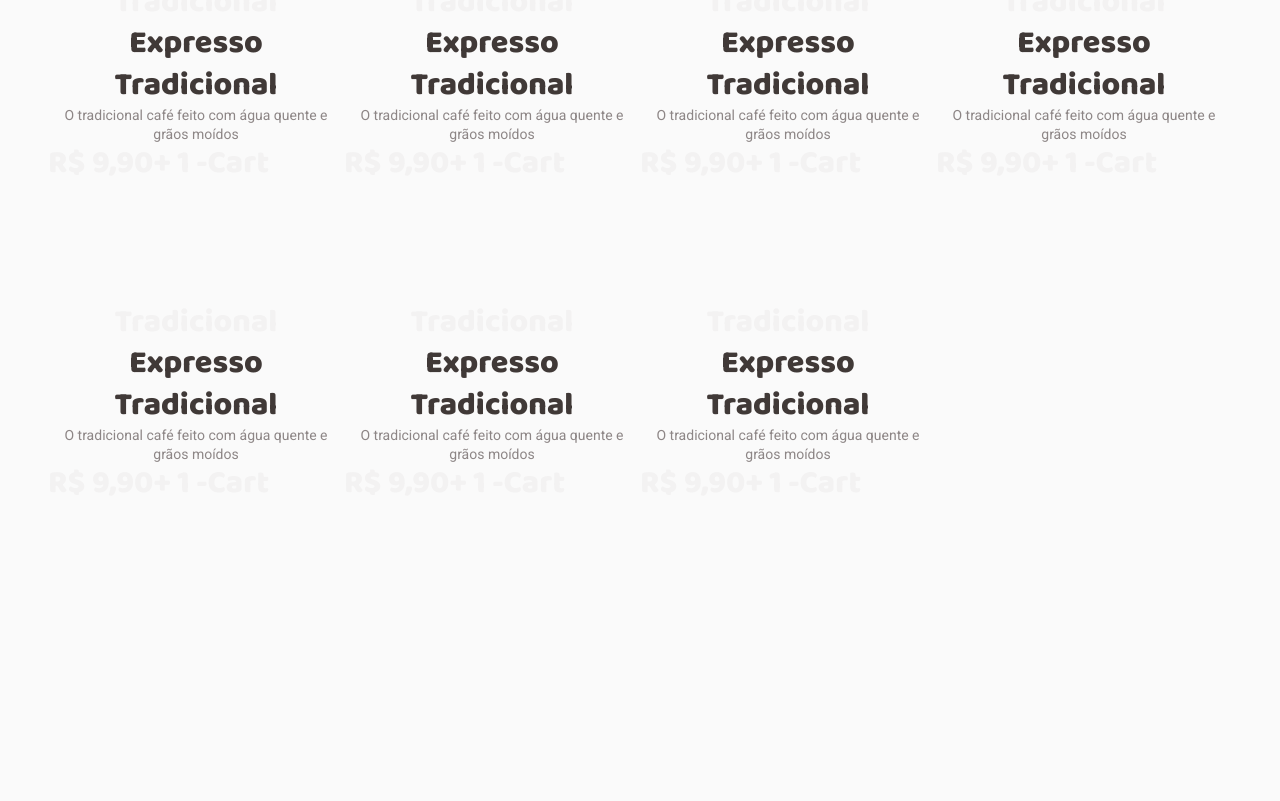
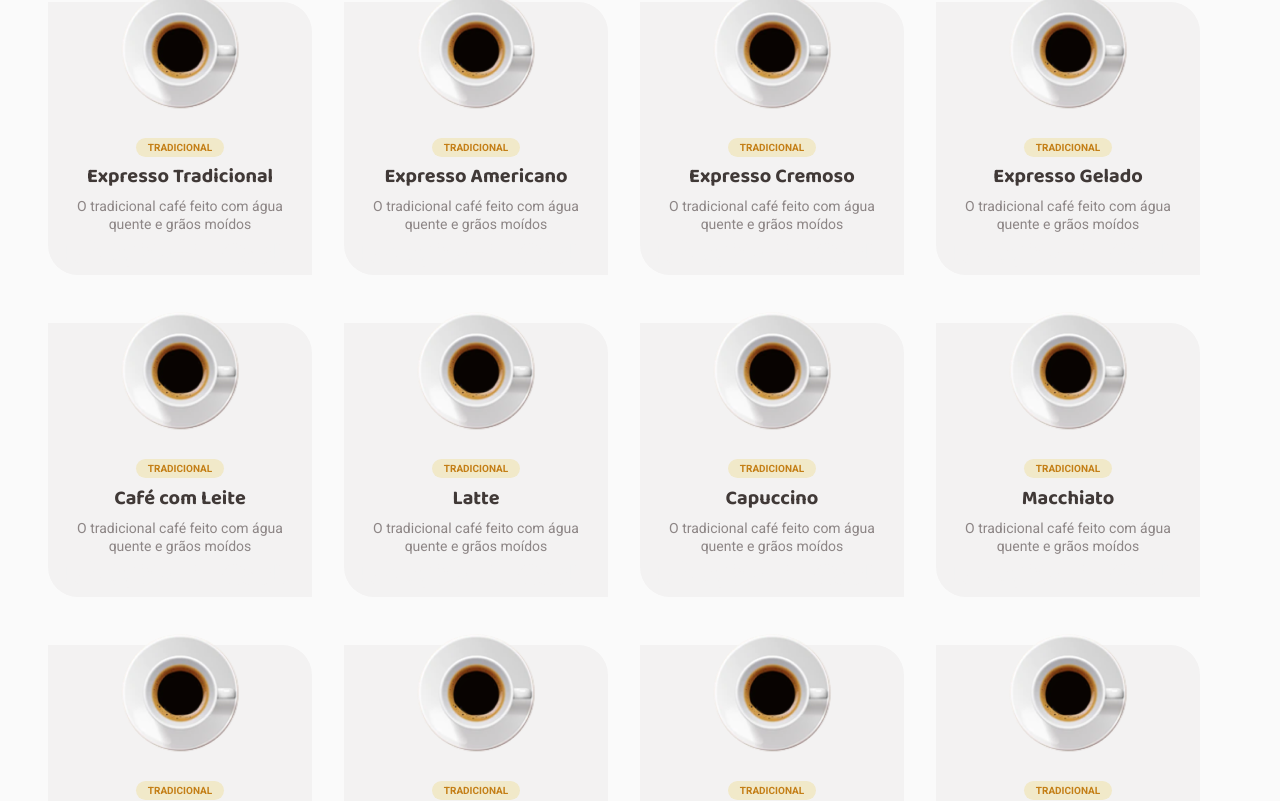
Before and after one commit to rafaelpalma88/challenge-02-reactjs-rocketseat, a React (Vite) app: page / in a window 1280 px wide. Shown: the part 740-1541 px from the top of the page. Before the commit the page ends 1362 px from the top, so only its background shows below. Built offline with nearby package versions, Linux system fonts and the light colour scheme; the HTML template or start-up script is replaced by a standard one.

Commit message:
adjusting product list

```diff
--- a/src/Router.tsx
+++ b/src/Router.tsx
@@ -1,16 +1,16 @@
-import { Route, Routes } from 'react-router-dom'
-import { DefaultLayout } from './layouts/DefaultLayout'
-// import { History } from './pages/History'
+import { Route, Routes } from 'react-router-dom';
+import { DefaultLayout } from './layouts/DefaultLayout';
 
-import { Home } from './pages/Home'
+import { Home } from './pages/Home';
+import { Checkout } from './pages/Checkout';
 
 export function Router() {
   return (
     <Routes>
-      <Route path='/' element={<DefaultLayout />}>
-        <Route path='/' element={<Home />} />
-        {/* <Route path='/history' element={<History />} /> */}
+      <Route path="/" element={<DefaultLayout />}>
+        <Route path="/" element={<Home />} />
+        <Route path="/checkout" element={<Checkout />} />
       </Route>
     </Routes>
-  )
+  );
 }
--- a/src/components/Header/index.tsx
+++ b/src/components/Header/index.tsx
@@ -2,18 +2,19 @@ import {
   ButtonsWrapper,
   CartButton,
   LocationButton,
-  Logo,
+  LogoImg,
   Wrapper,
-} from "./styles";
-import coffeeDeliveryLogo from "../../assets/Logo.png";
-import { MapPin, ShoppingCart } from "@phosphor-icons/react";
+} from './styles';
+import coffeeDeliveryLogo from '../../assets/Logo.png';
+import { MapPin, ShoppingCart } from '@phosphor-icons/react';
+import { Link } from 'react-router-dom';
 
 export function Header() {
   return (
     <Wrapper>
-      <img src={coffeeDeliveryLogo} alt="Logotipo Coffee Delivery" />
-      <Logo />
-
+      <Link to="/">
+        <LogoImg src={coffeeDeliveryLogo} alt="Logotipo Coffee Delivery" />
+      </Link>
       <ButtonsWrapper>
         <LocationButton>
           <MapPin size={16} />
--- a/src/components/Header/styles.ts
+++ b/src/components/Header/styles.ts
@@ -1,4 +1,4 @@
-import styled from "styled-components";
+import styled from 'styled-components';
 
 export const Wrapper = styled.div`
   display: flex;
@@ -12,7 +12,7 @@ export const ButtonsWrapper = styled.div`
   justify-content: space-between;
 `;
 
-export const Logo = styled.div``;
+export const LogoImg = styled.img``;
 
 export const BaseButton = styled.button`
   display: flex;
@@ -27,13 +27,13 @@ export const BaseButton = styled.button`
 `;
 
 export const LocationButton = styled(BaseButton)`
-  background-color: ${(props) => props.theme["purple-light"]};
-  color: ${(props) => props.theme["purple-dark"]};
+  background-color: ${props => props.theme['purple-light']};
+  color: ${props => props.theme['purple-dark']};
   border: 0px;
 `;
 
 export const CartButton = styled(BaseButton)`
-  background-color: ${(props) => props.theme["yellow-light"]};
-  color: ${(props) => props.theme["yellow-dark"]};
+  background-color: ${props => props.theme['yellow-light']};
+  color: ${props => props.theme['yellow-dark']};
   border: 0px;
 `;
--- a/src/components/ProductItem/index.tsx
+++ b/src/components/ProductItem/index.tsx
@@ -1,10 +1,28 @@
-import { ButtonsWrapper, Description, Title, Wrapper } from './styles';
+import {
+  ButtonsWrapper,
+  Description,
+  ImageContainer,
+  Label,
+  ProductImage,
+  Title,
+  Wrapper,
+} from './styles';
 
-export function ProductItem() {
+interface ProductItemProps {
+  productImage: string;
+  productTitle: string;
+}
+
+export function ProductItem({ productImage, productTitle }: ProductItemProps) {
   return (
     <Wrapper>
-      <p>Tradicional</p>
-      <Title>Expresso Tradicional</Title>
+      <ImageContainer>
+        <ProductImage src={productImage} alt="Product" />
+      </ImageContainer>
+      <div>
+        <Label>Tradicional</Label>
+      </div>
+      <Title>{productTitle}</Title>
       <Description>
         O tradicional café feito com água quente e grãos moídos
       </Description>
--- a/src/components/ProductItem/styles.ts
+++ b/src/components/ProductItem/styles.ts
@@ -5,11 +5,32 @@ export const Wrapper = styled.div`
   color: ${props => props.theme['base-card']};
   ${mixins.fonts.titleL};
   text-align: center;
+  background-color: red;
+  padding-left: 1rem;
+  padding-right: 1rem;
+  background-color: ${props => props.theme['base-card']};
+  border-top-right-radius: 30px;
+  border-bottom-left-radius: 30px;
+`;
+
+export const ImageContainer = styled.div`
+  position: relative;
+  height: 120px;
+`;
+
+export const ProductImage = styled.img`
+  position: absolute;
+  top: -10%;
+  left: 50%;
+  transform: translateX(-50%);
+  width: 120px;
+  height: auto;
 `;
 
 export const Title = styled.p`
   color: ${props => props.theme['base-subtitle']};
-  ${mixins.fonts.titleL};
+  ${mixins.fonts.titleS};
+  margin-bottom: 0.5rem;
 `;
 
 export const Description = styled.p`
@@ -17,6 +38,20 @@ export const Description = styled.p`
   ${mixins.fonts.textS};
 `;
 
+export const Label = styled.span`
+  background-color: ${props => props.theme['yellow-light']};
+  color: ${props => props.theme['yellow-dark']};
+  border-radius: 15px;
+  ${mixins.fonts.tag};
+  text-transform: uppercase;
+  font-weight: bold;
+  margin-bottom: 1.5rem;
+  padding-top: 0.25rem;
+  padding-bottom: 0.25rem;
+  padding-left: 0.75rem;
+  padding-right: 0.75rem;
+`;
+
 export const ButtonsWrapper = styled.p`
   display: flex;
 `;
--- a/src/components/ProductsLIst/index.tsx
+++ b/src/components/ProductsLIst/index.tsx
@@ -1,5 +1,6 @@
-import { ProductItem } from "../ProductItem";
-import { ListItem, ListItems, Title, Wrapper } from "./styles";
+import { ProductItem } from '../ProductItem';
+import { ListItem, ListItems, Title, Wrapper } from './styles';
+import imgProductExpressoTradicional from '../../assets/expresso_tradicional.png';
 
 export function ProductsList() {
   return (
@@ -7,27 +8,90 @@ export function ProductsList() {
       <Title>Nossos cafés</Title>
       <ListItems>
         <ListItem>
-          <ProductItem />
+          <ProductItem
+            productImage={imgProductExpressoTradicional}
+            productTitle="Expresso Tradicional"
+          />
         </ListItem>
         <ListItem>
-          <ProductItem />
+          <ProductItem
+            productImage={imgProductExpressoTradicional}
+            productTitle="Expresso Americano"
+          />
         </ListItem>
         <ListItem>
-          <ProductItem />
+          <ProductItem
+            productImage={imgProductExpressoTradicional}
+            productTitle="Expresso Cremoso"
+          />
         </ListItem>
         <ListItem>
-          <ProductItem />
+          <ProductItem
+            productImage={imgProductExpressoTradicional}
+            productTitle="Expresso Gelado"
+          />
         </ListItem>
         <ListItem>
-          <ProductItem />
+          <ProductItem
+            productImage={imgProductExpressoTradicional}
+            productTitle="Café com Leite"
+          />
         </ListItem>
         <ListItem>
-          <ProductItem />
+          <ProductItem
+            productImage={imgProductExpressoTradicional}
+            productTitle="Latte"
+          />
         </ListItem>
         <ListItem>
-          <ProductItem />
+          <ProductItem
+            productImage={imgProductExpressoTradicional}
+            productTitle="Capuccino"
+          />
+        </ListItem>
+        <ListItem>
+          <ProductItem
+            productImage={imgProductExpressoTradicional}
+            productTitle="Macchiato"
+          />
+        </ListItem>
+        <ListItem>
+          <ProductItem
+            productImage={imgProductExpressoTradicional}
+            productTitle="Mocaccino"
+          />
+        </ListItem>
+        <ListItem>
+          <ProductItem
+            productImage={imgProductExpressoTradicional}
+            productTitle="Chocolate Quente"
+          />
+        </ListItem>
+        <ListItem>
+          <ProductItem
+            productImage={imgProductExpressoTradicional}
+            productTitle="Cubano"
+          />
+        </ListItem>
+        <ListItem>
+          <ProductItem
+            productImage={imgProductExpressoTradicional}
+            productTitle="Havaiano"
+          />
+        </ListItem>
+        <ListItem>
+          <ProductItem
+            productImage={imgProductExpressoTradicional}
+            productTitle="Árabe"
+          />
+        </ListItem>
+        <ListItem>
+          <ProductItem
+            productImage={imgProductExpressoTradicional}
+            productTitle="Irlandês"
+          />
         </ListItem>
       </ListItems>
     </Wrapper>
-  )
+  );
 }
--- a/src/components/ProductsLIst/styles.ts
+++ b/src/components/ProductsLIst/styles.ts
@@ -10,12 +10,13 @@ export const Title = styled.h2`
 `;
 
 export const ListItems = styled.div`
-  height: 40rem;
   display: flex;
   flex-wrap: wrap;
+  gap: 2rem;
 `;
 
 export const ListItem = styled.div`
-  flex: 0 0 25%;
   box-sizing: border-box;
+  flex: 0 0 calc(25% - 2rem);
+  padding-top: 1rem;
 `;
--- a/src/pages/Checkout/index.tsx
+++ b/src/pages/Checkout/index.tsx
@@ -1,3 +1,3 @@
 export function Checkout() {
-  return <div>Checkout</div>
+  return <div>Checkout</div>;
 }
```
Also changed, not shown: src/@types/styled.d.ts (added, +8 -0 lines), src/assets/expresso_americano.png (added), src/assets/expresso_tradicional.png (added).
